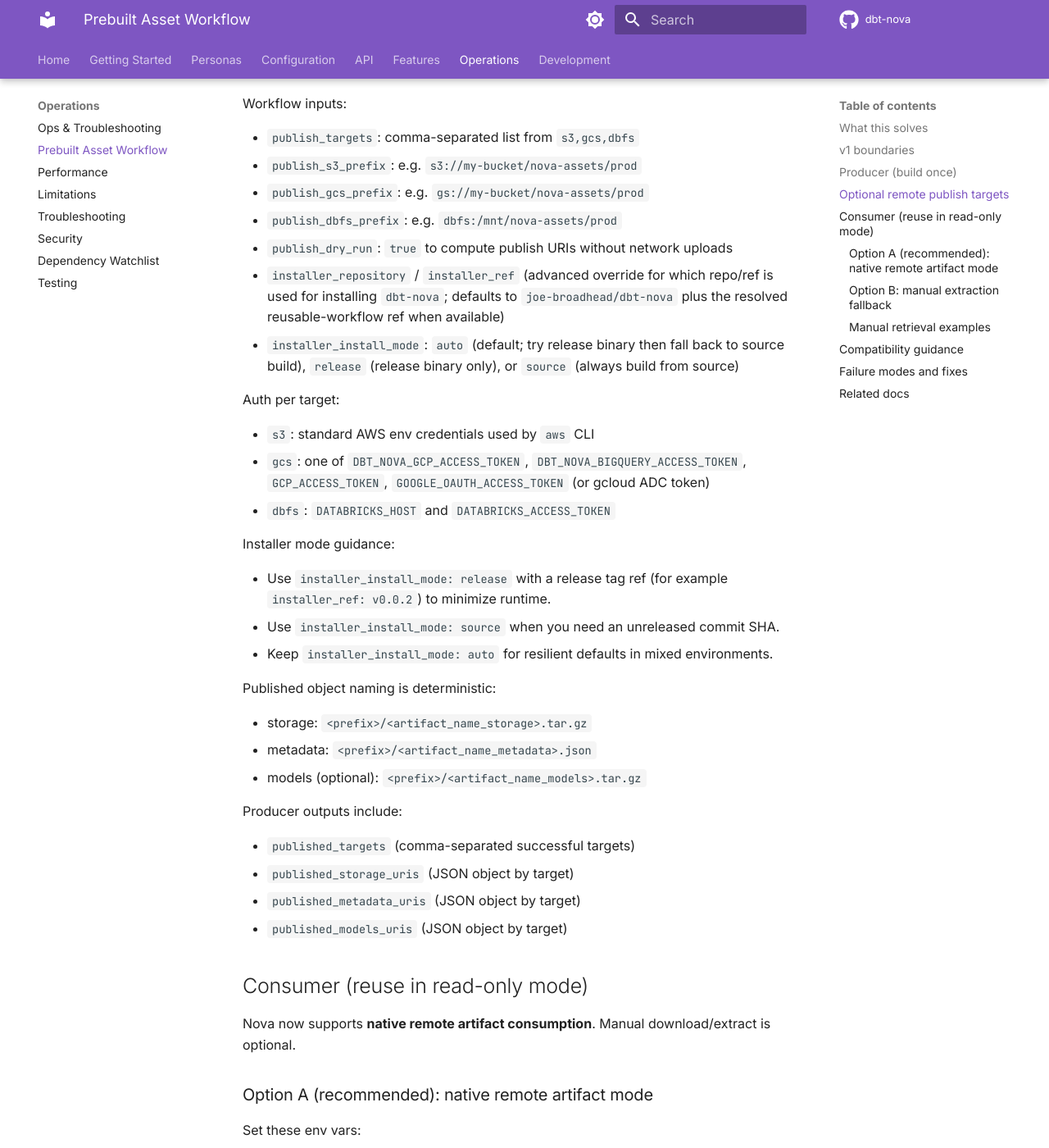
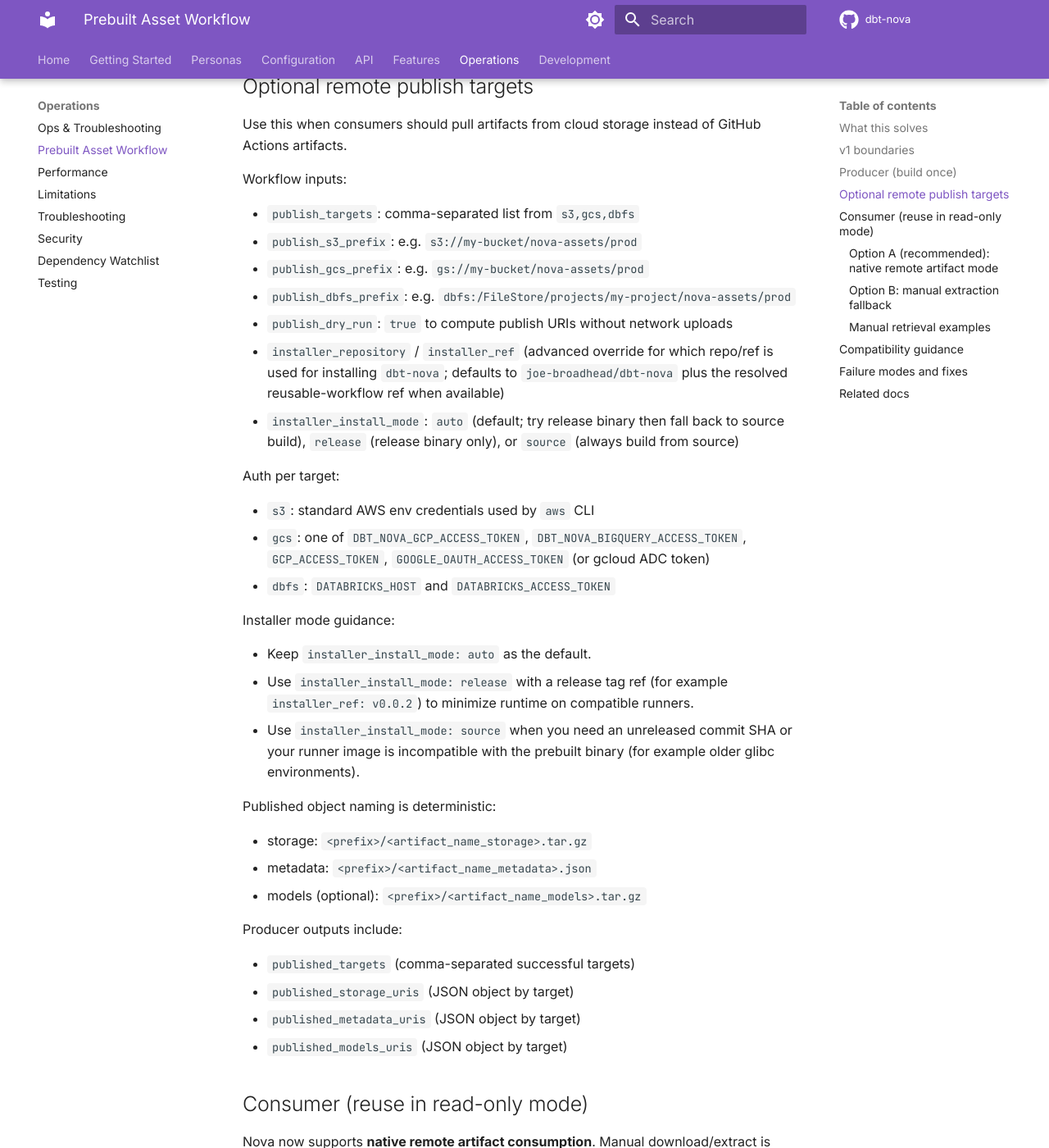
Before and after one commit to joe-broadhead/dbt-nova, an MkDocs documentation site: the page built from docs/operations/prebuilt-assets.md, in a window 1280 px wide and 1400 px high, scrolled down 2383 px. Shown: the whole window at 82% size. Built offline with MkDocs 1.6.1 and Material for MkDocs 9.7.7, drawn with Linux system fonts in a browser that asks for light colours; comment, search, counter and statistics services are not loaded; some of the changed text lies outside the part shown.

Commit message:
docs: align prebuilt workflow guidance with current behavior

````diff
--- a/docs/operations/prebuilt-assets.md
+++ b/docs/operations/prebuilt-assets.md
@@ -102,7 +107,7 @@
 - `publish_targets`: comma-separated list from `s3,gcs,dbfs`
 - `publish_s3_prefix`: e.g. `s3://my-bucket/nova-assets/prod`
 - `publish_gcs_prefix`: e.g. `gs://my-bucket/nova-assets/prod`
-- `publish_dbfs_prefix`: e.g. `dbfs:/mnt/nova-assets/prod`
+- `publish_dbfs_prefix`: e.g. `dbfs:/FileStore/projects/my-project/nova-assets/prod`
 - `publish_dry_run`: `true` to compute publish URIs without network uploads
 - `installer_repository` / `installer_ref` (advanced override for which repo/ref
   is used for installing `dbt-nova`; defaults to
@@ -119,10 +124,12 @@
 
 Installer mode guidance:
 
+- Keep `installer_install_mode: auto` as the default.
 - Use `installer_install_mode: release` with a release tag ref (for example
-  `installer_ref: v0.0.2`) to minimize runtime.
-- Use `installer_install_mode: source` when you need an unreleased commit SHA.
-- Keep `installer_install_mode: auto` for resilient defaults in mixed environments.
+  `installer_ref: v0.0.2`) to minimize runtime on compatible runners.
+- Use `installer_install_mode: source` when you need an unreleased commit SHA
+  or your runner image is incompatible with the prebuilt binary (for example
+  older glibc environments).
 
 Published object naming is deterministic:
 
@@ -251,7 +258,7 @@
 DBFS (Databricks CLI):
 
 ```bash
-databricks fs cp dbfs:/mnt/nova-assets/prod/<artifact_name_storage>.tar.gz .
+databricks fs cp dbfs:/FileStore/projects/my-project/nova-assets/prod/<artifact_name_storage>.tar.gz .
 tar -xzf <artifact_name_storage>.tar.gz
 ```
 
````
Also changed, not shown: other parts of docs/operations/prebuilt-assets.md (+6 -1 lines), README.md (+9 -3 lines).
